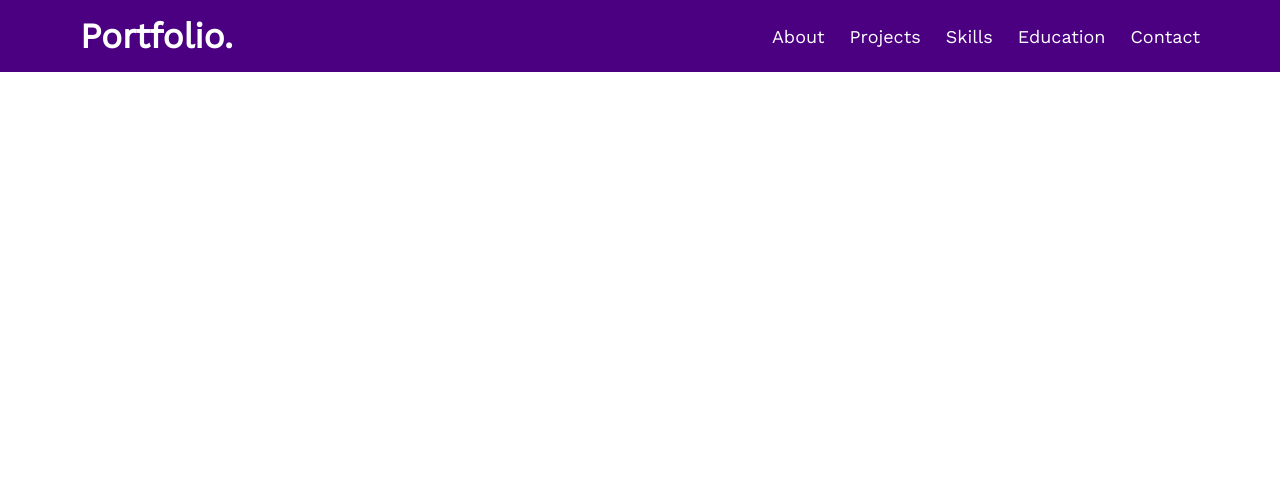
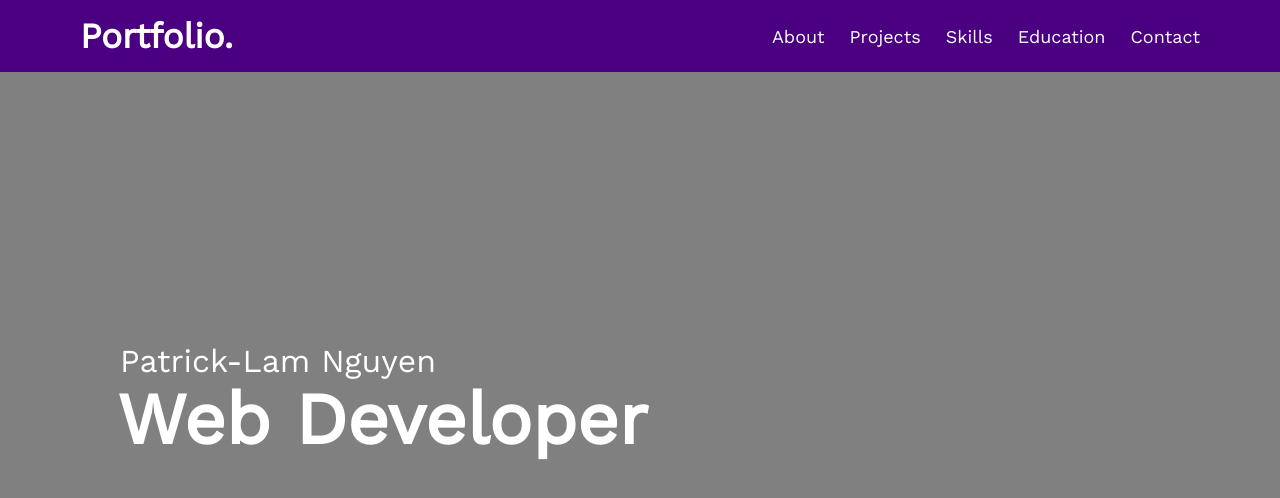
Before and after one commit to PLN2020/react-portfolio-second, a React (Create React App) app: page / in a window 1280 px wide. Shown: the top 498 px of the page. Built offline with nearby package versions, Linux system fonts and the light colour scheme.

Commit message:
organized components and started the about section

```diff
--- a/src/App.js
+++ b/src/App.js
@@ -1,14 +1,12 @@
 import React from 'react';
 import Home from './components/home/home';
-import Navbar from './components/navbar/navbar';
 
 function App() {
-  return (
-    <div>
-      <Navbar />
-      <Home />
-    </div>
-  )
+    return (
+        <div>
+            <Home />
+        </div>
+    )
 }
 
 export default App
--- /dev/null
+++ b/src/components/body/about/about.css
@@ -0,0 +1,28 @@
+.max-width {
+    max-width: 1300px;
+    padding: 0 80px;
+    margin: auto;
+}
+
+.about {
+    display: flex;
+    /* background: url("images/banner.jpg") no-repeat center; */
+    background: grey;
+    height: 100vh;
+    color: white;
+    min-height: 500px;
+}
+
+.about .max-width {
+    margin: auto 0 auto 40px;
+}
+
+.about .about-content .about-text-1 {
+    font-size: 32px;
+}
+
+.about .about-content .about-text-2 {
+    font-size: 72px;
+    font-weight: 600;
+    margin: -3px;
+}
--- /dev/null
+++ b/src/components/body/about/about.js
@@ -0,0 +1,17 @@
+import React from 'react'
+import './about.css'
+
+function About() {
+    return (
+        <div className="about">
+            <div className="max-width">
+                <div className="about-content">
+                    <div className="about-text-1">Patrick-Lam Nguyen</div>
+                    <div className="about-text-2">Web Developer</div>
+                </div>
+            </div>
+        </div>
+    )
+}
+
+export default About
--- /dev/null
+++ b/src/components/body/body.css
@@ -0,0 +1,3 @@
+/* .body {
+    display: flex;
+} */
--- /dev/null
+++ b/src/components/body/body.js
@@ -0,0 +1,17 @@
+import React from 'react'
+import About from './about/about'
+import './body.css'
+
+function Body() {
+    return (
+        <div className="body">
+            <section id="about"><About /></section>
+            <section id="skills"></section>
+            <section id="projects"></section>
+            <section id="education"></section>
+            <section id="contact"></section>
+        </div>
+    )
+}
+
+export default Body
--- a/src/components/home/home.css
+++ b/src/components/home/home.css
@@ -0,0 +1,8 @@
+html{
+    scroll-behavior: smooth;
+  }
+
+  /* .home{
+    display: flex;
+    margin: auto;
+  } */
--- a/src/components/home/home.js
+++ b/src/components/home/home.js
@@ -1,10 +1,17 @@
 import React from 'react';
+import Body from '../body/body';
+import Navbar from '../navbar/navbar';
 import './home.css';
 
 function Home() {
     return (
-        <div>
-            This is Home.
+        <div className="home">
+            <div>
+                <Navbar />
+            </div>
+            <div>
+                <Body />
+            </div>
         </div>
     )
 }
--- a/src/components/navbar/navbar.css
+++ b/src/components/navbar/navbar.css
@@ -5,7 +5,7 @@
     text-decoration: none;
 }
 
-.nav-width {
+.max-width {
     max-width: 1300px;
     padding: 0 80px;
     margin: auto;
@@ -18,7 +18,7 @@
     padding: 15px 0;
 }
 
-.navbar .nav-width {
+.navbar .max-width {
     display: flex;
     align-items: center;
     justify-content: space-between;
--- a/src/components/navbar/navbar.js
+++ b/src/components/navbar/navbar.js
@@ -4,7 +4,7 @@ import './navbar.css'
 function Navbar() {
     return (
         <div className="navbar">
-            <div className="nav-width">
+            <div className="max-width">
                 <div className="logo"><a href="#">Portfo<span>lio.</span></a></div>
                 <ul className="menu">
                     <li><a href="#">About</a></li>
```
